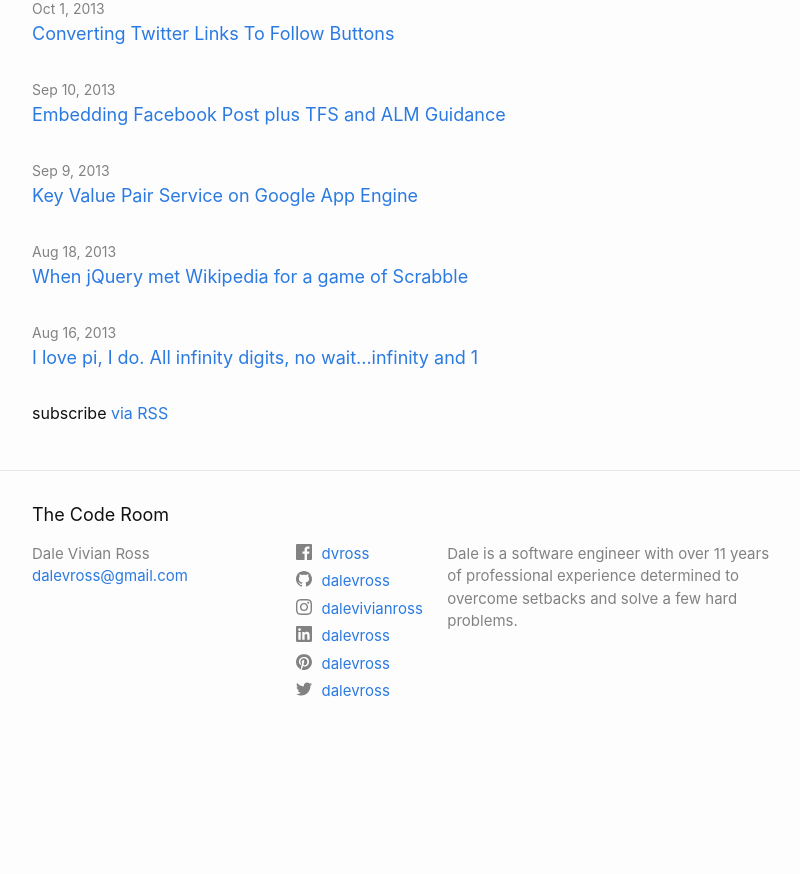
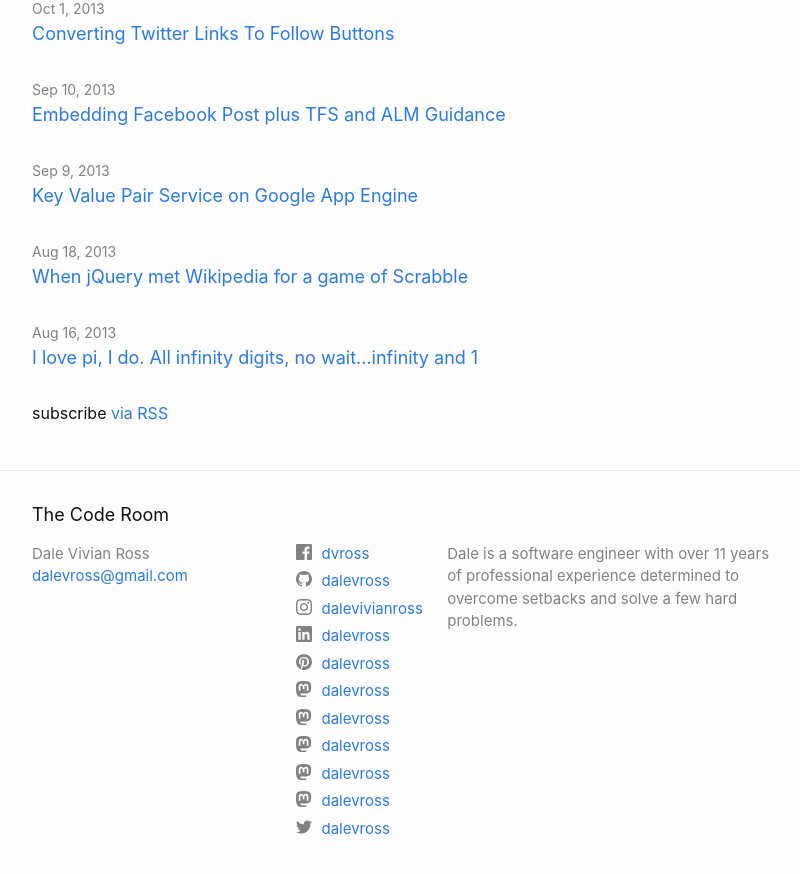
Before and after one commit to dalevross/blog, a Jekyll site: the page built from index.markdown, in a window 1280 px wide and 900 px high, scrolled down 720 px. Shown: the top 874 px of the window, without its empty margins (238-1038 px from the left). Built offline with Jekyll 4.4.1, drawn with Linux system fonts in a browser that asks for light colours; before the commit the page ends 1483 px from its top, so only the background shows below that.

Commit message:
Added mastodon links

```diff
--- a/_config.yml
+++ b/_config.yml
@@ -32,7 +32,17 @@ twitter_username: dalevross
 github_username:  dalevross
 instagram_username: dalevivianross
 facebook_username: dvross
-mastodon_username: dalevross
+mastodon:
+ - username: dalevross
+   instance: fosstodon.org
+ - username: dalevross
+   instance: mastodon.social
+ - username: dalevross
+   instance: mas.to
+ - username: dalevross
+   instance: mastodon.technology
+ - username: dalevross
+   instance: qoto.org
 linkedin_username: dalevross
 pinterest_username: dalevross
 author: Dale Vivian Ross
--- a/_includes/social.html
+++ b/_includes/social.html
@@ -6,7 +6,7 @@
   {%- if site.instagram_username -%}<li><a href="https://instagram.com/{{ site.instagram_username| cgi_escape | escape }}"><svg class="svg-icon"><use xlink:href="{{ '/assets/minima-social-icons.svg#instagram' | relative_url }}"></use></svg> <span class="username">{{ site.instagram_username| escape }}</span></a></li>{%- endif -%}
   {%- if site.linkedin_username -%}<li><a href="https://www.linkedin.com/in/{{ site.linkedin_username| cgi_escape | escape }}"><svg class="svg-icon"><use xlink:href="{{ '/assets/minima-social-icons.svg#linkedin' | relative_url }}"></use></svg> <span class="username">{{ site.linkedin_username| escape }}</span></a></li>{%- endif -%}
   {%- if site.pinterest_username -%}<li><a href="https://www.pinterest.com/{{ site.pinterest_username| cgi_escape | escape }}"><svg class="svg-icon"><use xlink:href="{{ '/assets/minima-social-icons.svg#pinterest' | relative_url }}"></use></svg> <span class="username">{{ site.pinterest_username| escape }}</span></a></li>{%- endif -%}
-  {%- for mst in site.mastodon -%}{%- if mst.username and mst.instance -%}<li><a href="https://{{ mst.instance| cgi_escape | escape}}/@{{mst.username}}"><svg class="svg-icon"><use xlink:href="{{ '/assets/minima-social-icons.svg#mastodon' | relative_url }}"></use></svg> <span class="username">{{ mst.username|escape }}</span></a></li>{%- endif -%}{%- endfor -%}
+  {%- for mst in site.mastodon -%}{%- if mst.username and mst.instance -%}<li><a rel="me" href="https://{{ mst.instance| cgi_escape | escape}}/@{{mst.username}}"><svg class="svg-icon"><use xlink:href="{{ '/assets/minima-social-icons.svg#mastodon' | relative_url }}"></use></svg> <span class="username">{{ mst.username|escape }}</span></a></li>{%- endif -%}{%- endfor -%}
   {%- if site.twitter_username -%}<li><a href="https://www.twitter.com/{{ site.twitter_username| cgi_escape | escape }}"><svg class="svg-icon"><use xlink:href="{{ '/assets/minima-social-icons.svg#twitter' | relative_url }}"></use></svg> <span class="username">{{ site.twitter_username| escape }}</span></a></li>{%- endif -%}
   {%- if site.youtube_username -%}<li><a href="https://youtube.com/{{ site.youtube_username| cgi_escape | escape }}"><svg class="svg-icon"><use xlink:href="{{ '/assets/minima-social-icons.svg#youtube' | relative_url }}"></use></svg> <span class="username">{{ site.youtube_username| escape }}</span></a></li>{%- endif -%}
   {%- if site.googleplus_username -%}<li><a href="https://plus.google.com/{{ site.googleplus_username| escape }}"><svg class="svg-icon"><use xlink:href="{{ '/assets/minima-social-icons.svg#googleplus' | relative_url }}"></use></svg> <span class="username">{{ site.googleplus_username| escape }}</span></a></li>{%- endif -%}
```
